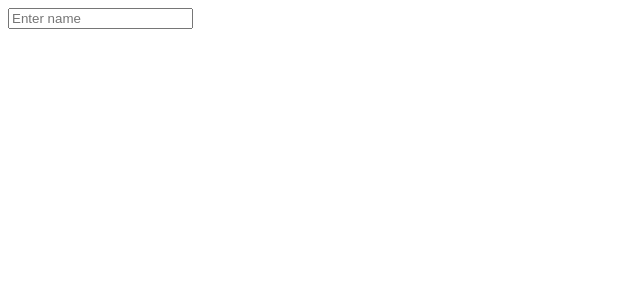
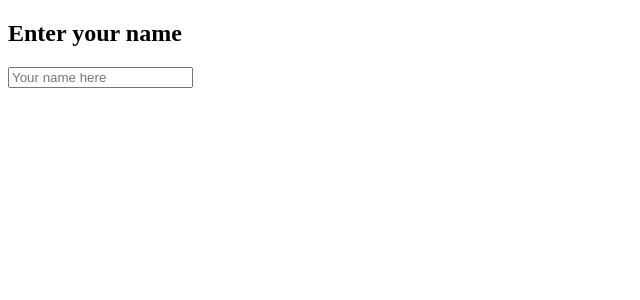
Before and after one commit to helloitsjoe/docker-k8s-example, a JavaScript app in the folder frontend/: page / in a window 1280 px wide. Shown: the top 300 px of the page, without its empty margins (0-640 px from the left). Built offline with nearby package versions, Linux system fonts and the light colour scheme.

Commit message:
webpack-dev-server

```diff
--- a/frontend/package.json
+++ b/frontend/package.json
@@ -6,6 +6,7 @@
   "scripts": {
     "test": "jest",
     "watch": "webpack --watch --development",
+    "start": "webpack-dev-server --open",
     "build": "webpack --production"
   },
   "author": "",
@@ -25,6 +26,7 @@
     "jest": "^25.2.3",
     "webpack": "^4.42.1",
     "webpack-cli": "^3.3.11",
+    "webpack-dev-server": "^3.10.3",
     "webpack-simple": "^1.5.2"
   },
   "dependencies": {
--- a/frontend/src/App.js
+++ b/frontend/src/App.js
@@ -26,13 +26,21 @@ const App = () => {
       .catch(err => {
         console.error(err);
         setLoading(false);
-        setError(err.message);
+
+        let { message } = err;
+
+        if (err.message.match(/failed to fetch/i)) {
+          message += '... Do you have Docker containers running?';
+        }
+
+        setError(message);
       });
   };
 
   return (
     <form onSubmit={handleSubmit}>
-      <input placeholder="Enter name" onChange={e => setValue(e.target.value)} value={value} />
+      <h2>Enter your name</h2>
+      <input placeholder="Your name here" onChange={e => setValue(e.target.value)} value={value} />
       {loading && <p>Loading...</p>}
       {error && <p style={{ color: 'red' }}>{error}</p>}
       {!loading && data && <pre>{data}</pre>}
--- a/frontend/webpack.config.js
+++ b/frontend/webpack.config.js
@@ -8,6 +8,9 @@ const htmlWebpackPlugin = new HtmlWebpackPlugin({
 
 module.exports = makeWebpackConfig({
   plugins: [htmlWebpackPlugin],
+  devServer: {
+    contentBase: './dist',
+  },
   resolve: {
     alias: {
       react: 'preact/compat',
```
Also changed, not shown: 1 other file (tests, documents, lock files or other folders).
